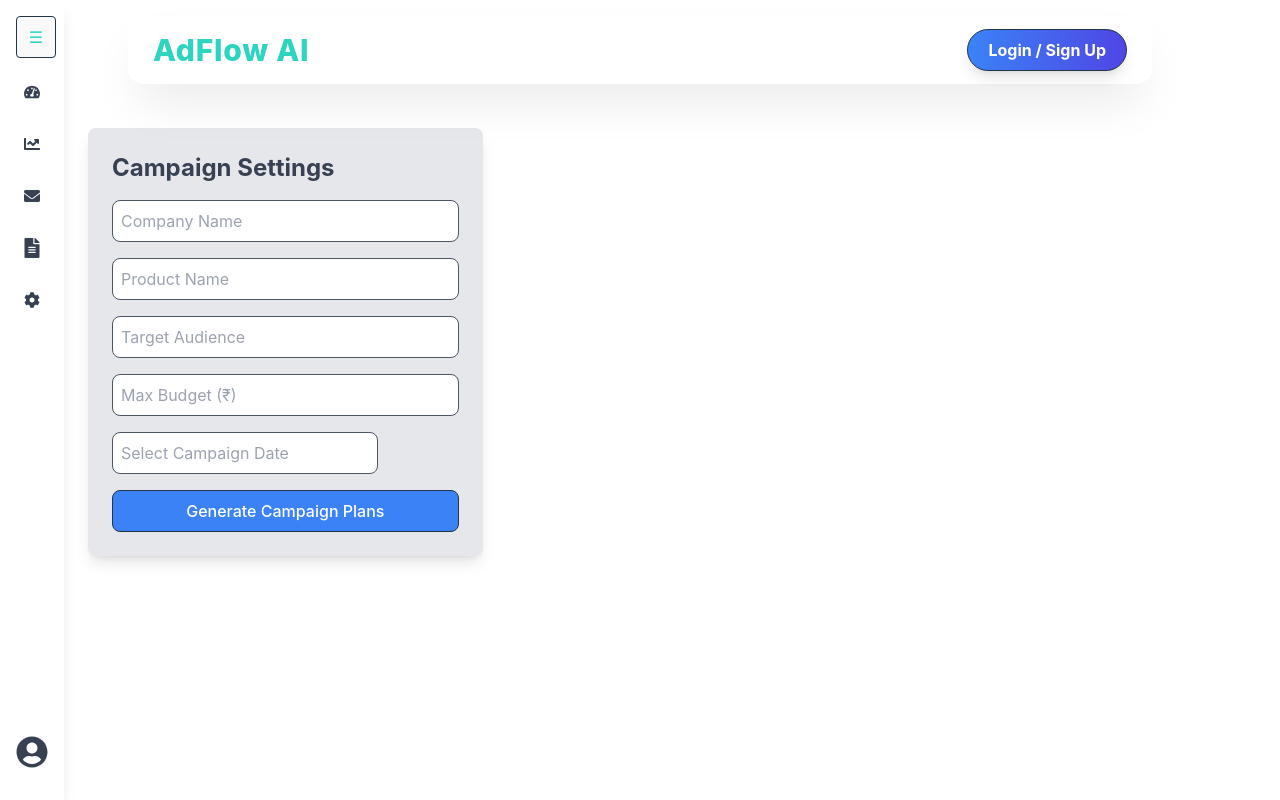
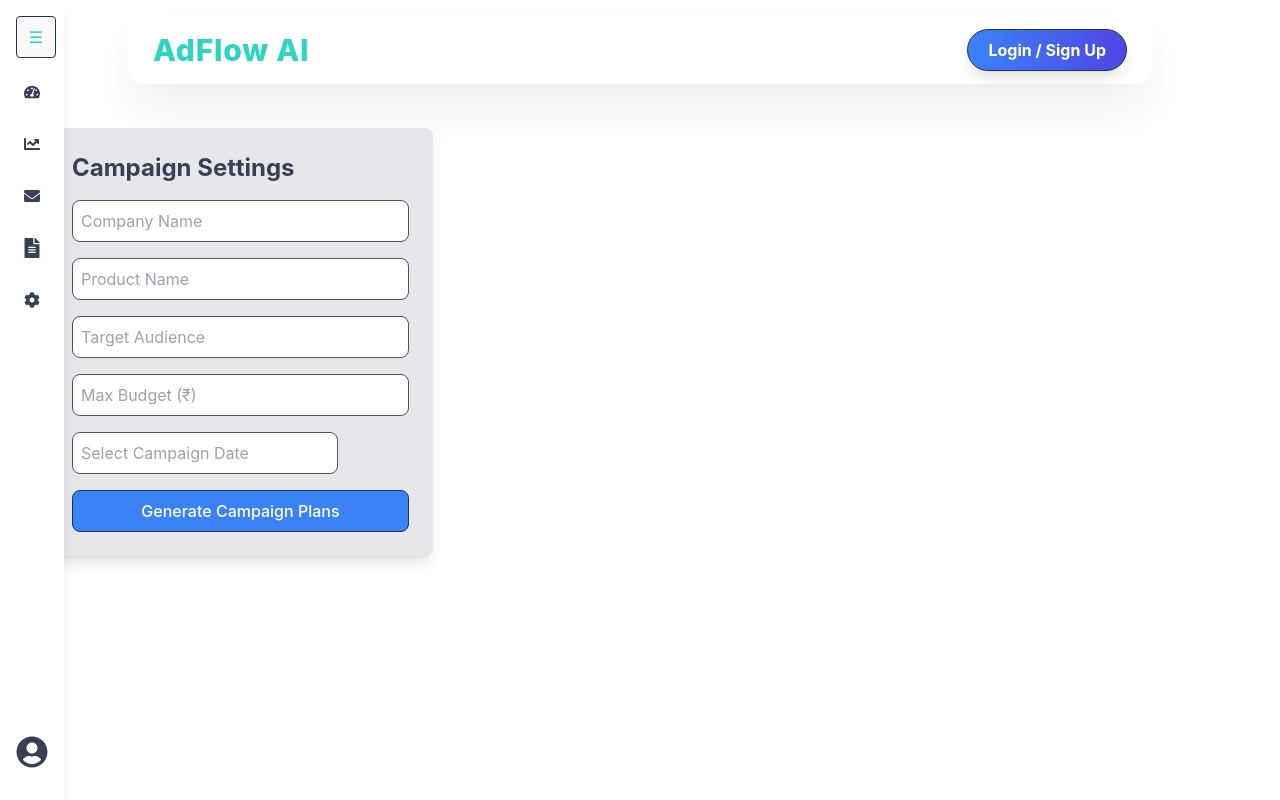
Before and after one commit to altf4-games/Datathon25, a React (Vite) app: page /plans in a window 1280 px wide. Shown: the top 800 px of the page. Built offline with nearby package versions, Linux system fonts and the light colour scheme.

Commit message:
Update: Refactor Plans component layout and update recent posts URIs

```diff
--- a/src/pages/Plans.jsx
+++ b/src/pages/Plans.jsx
@@ -84,7 +84,8 @@ function Plans() {
 
   return (
     <div className="min-h-screen bg-white flex flex-col p-4 md:p-8 mt-20">
-      <div className="bg-gray-200 ml-10 text-gray-700 p-6 rounded-lg shadow-lg w-full md:w-1/3">
+      <div className="flex flex-col md:flex-row gap-8">
+        <div className="bg-gray-200 text-gray-700 p-6 rounded-lg shadow-lg w-full md:w-1/3">
           <h2 className="text-2xl font-bold mb-4">Campaign Settings</h2>
           <form onSubmit={handleSubmit(onSubmit)} className="space-y-4">
             {[
@@ -116,7 +117,7 @@ function Plans() {
             </button>
           </form>
         </div>
-      <div className="w-full md:w-2/3 p-6">
+        <div className="w-full md:w-2/3">
           {plansData?.length > 0 && (
             <div className="bg-gray-100 p-6 rounded-lg shadow-lg">
               <h2 className="text-2xl font-bold mb-4">Generated Campaign Plans</h2>
@@ -129,6 +130,7 @@ function Plans() {
           )}
         </div>
       </div>
+    </div>
   );
 }
 
```
Also changed, not shown: 1 other file (tests, documents, lock files or other folders). Lines whose indentation alone changed are shown as unchanged.
